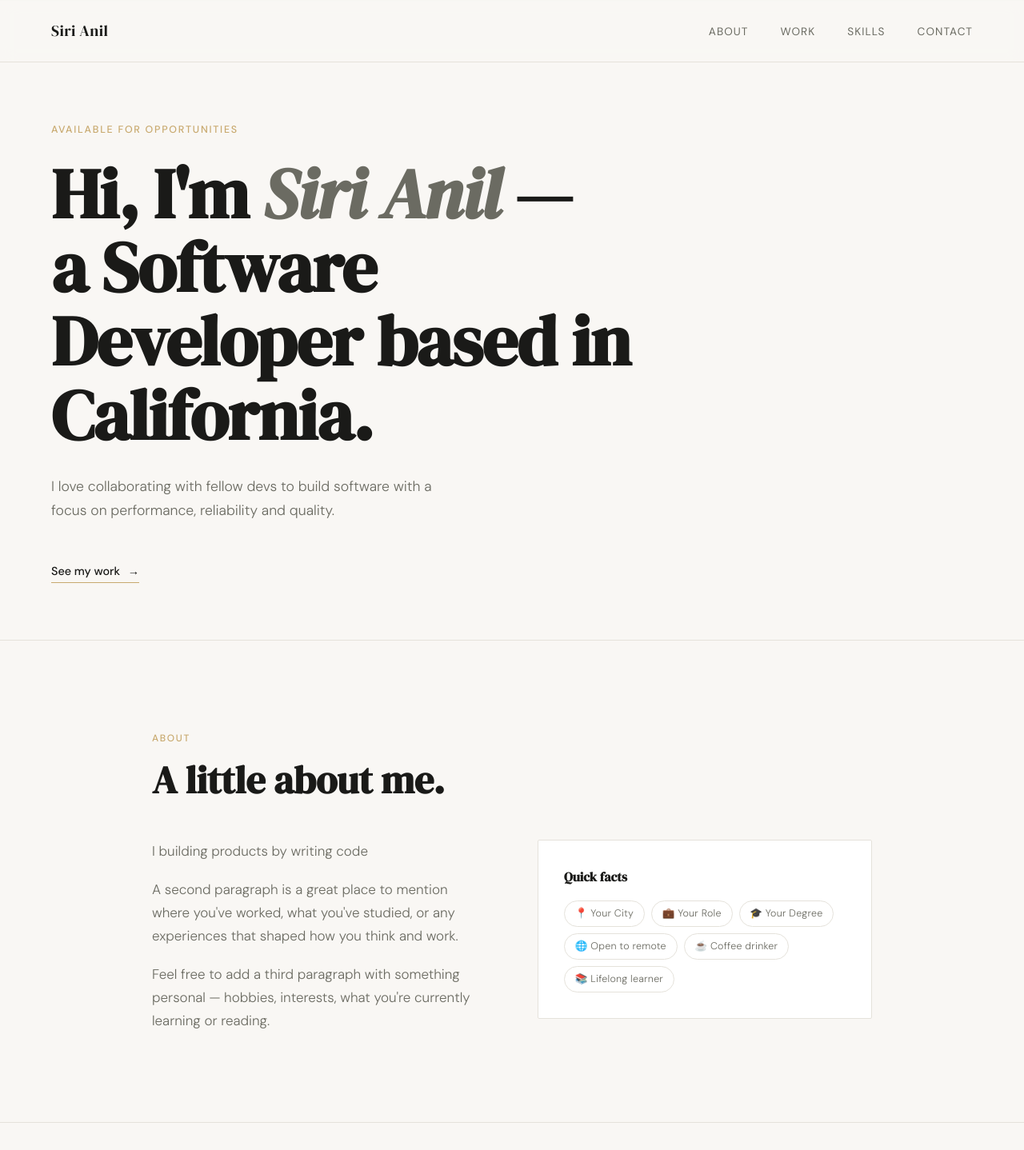
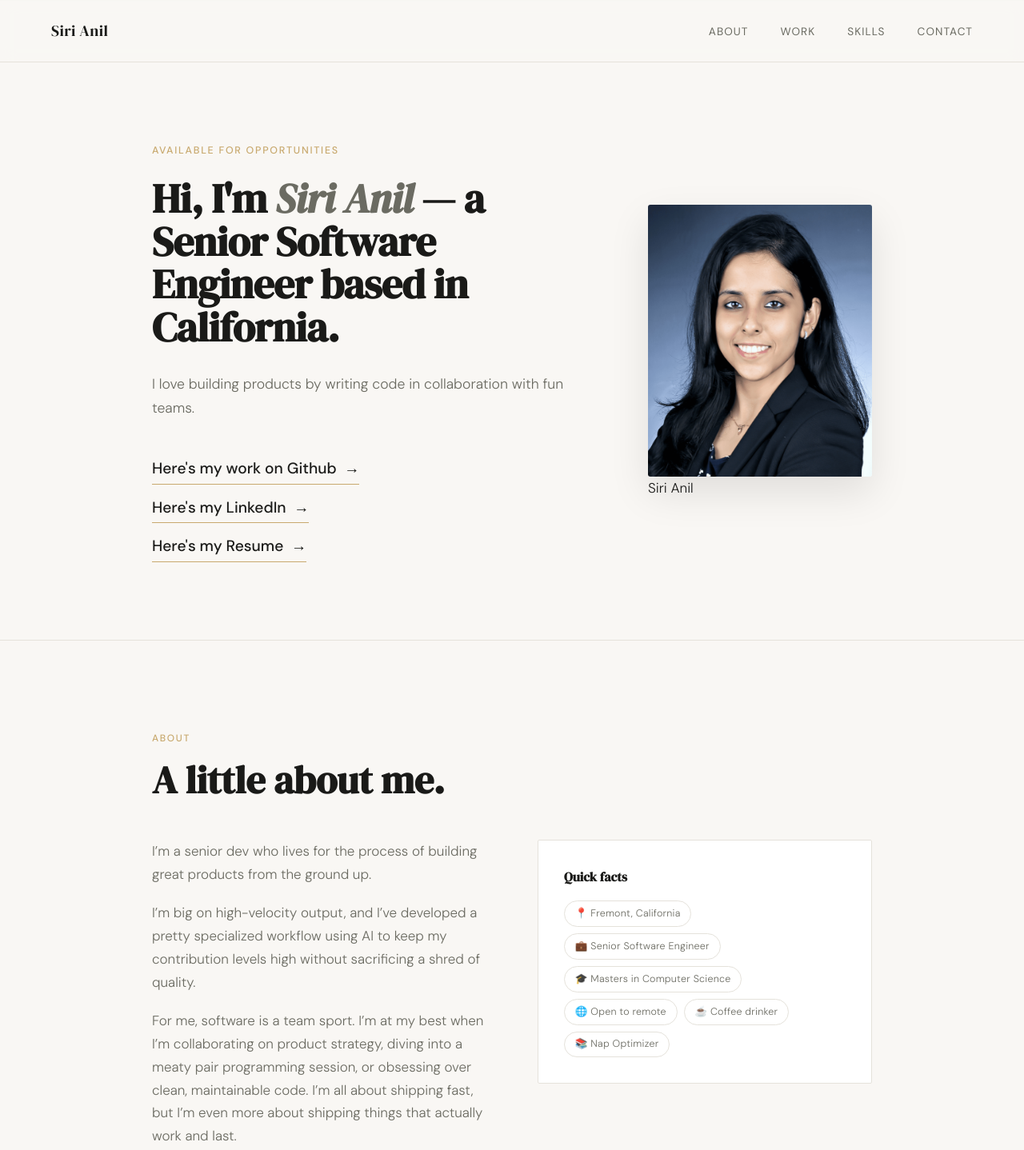
Before and after one commit to sirianil/sirianil.github.io, a plain HTML site: page index.html in a window 1280 px wide. Shown: the top 1438 px of the page at 80% size. Drawn offline with Linux system fonts and the light colour scheme.

Commit message:
Add details

```diff
--- a/index.html
+++ b/index.html
@@ -79,7 +79,29 @@
     }
 
     .hero-inner {
-      max-width: 780px;
+      width: 100%;
+      max-width: 900px;
+      margin: 0 auto;
+      display: grid;
+      grid-template-columns: 1fr auto;
+      gap: 5rem;
+      align-items: center;
+    }
+
+    .hero-photo-wrap {
+      opacity: 0;
+      animation: fadeUp 0.7s ease 0.6s forwards;
+      flex-shrink: 0;
+    }
+
+    .hero-photo {
+      width: 280px;
+      height: 340px;
+      object-fit: cover;
+      border-radius: 3px;
+      display: block;
+      filter: grayscale(15%);
+      box-shadow: 0 20px 50px rgba(0,0,0,0.10);
     }
 
     .hero-label {
@@ -95,7 +117,7 @@
 
     .hero h1 {
       font-family: 'DM Serif Display', serif;
-      font-size: clamp(3rem, 7vw, 5.5rem);
+      font-size: clamp(3rem, 4vw, 5.5rem);
       line-height: 1.05;
       letter-spacing: -0.01em;
       margin-bottom: 1.8rem;
@@ -123,7 +145,7 @@
       gap: 0.6rem;
       text-decoration: none;
       color: var(--ink);
-      font-size: 0.9rem;
+      font-size: 1.2rem;
       font-weight: 500;
       border-bottom: 1.5px solid var(--accent);
       padding-bottom: 2px;
@@ -371,7 +393,10 @@
     }
 
     /* ── RESPONSIVE ── */
-    @media (max-width: 700px) {
+    @media (max-width: 800px) {
+      .hero-inner { grid-template-columns: 1fr; gap: 2.5rem; }
+      .hero-photo-wrap { order: -1; }
+      .hero-photo, .hero-photo-placeholder { width: 140px; height: 170px; }
       .about-grid, .contact-inner { grid-template-columns: 1fr; gap: 2.5rem; }
       .nav-links { display: none; }
     }
@@ -393,10 +418,29 @@
   <!-- HERO -->
   <section class="hero">
     <div class="hero-inner">
-      <p class="hero-label">Available for opportunities</p>
-      <h1>Hi, I'm <em>Siri Anil</em> —<br>a Software Developer based in California.</h1>
-      <p class="hero-bio">I love collaborating with fellow devs to build software with a focus on performance, reliability and quality.</p>
-      <a href="#work" class="hero-cta">See my work</a>
+      <div class="hero-text">
+        <p class="hero-label">Available for opportunities</p>
+        <h1>Hi, I'm <em>Siri Anil</em> — a Senior Software Engineer based in California.</h1>
+        <p class="hero-bio">I love building products by writing code in collaboration with fun teams.</p>
+        <div style="display: flex; flex-direction: column; align-items: flex-start; gap: 0.8rem;">
+          <a href="https://github.com/sirianil" class="hero-cta">Here's my work on Github</a>
+          <a href="https://www.linkedin.com/in/siri-anil-244326a1/" class="hero-cta">Here's my LinkedIn</a>
+          <a href="siri-anil-resume.pdf" class="hero-cta">Here's my Resume</a>
+        </div>
+      </div>
+      <div class="hero-photo-wrap">
+        <!--
+          TO ADD YOUR PHOTO:
+          Replace the placeholder div below with:
+          <img src="photo.jpg" alt="Your Name" class="hero-photo">
+          and put your photo file in the same folder as index.html
+        -->
+        <div class="hero-photo-placeholder">
+          <img src="pic.png" class="hero-photo">
+          </svg>
+          <span>Siri Anil</span>
+        </div>
+      </div>
     </div>
   </section>
 
@@ -407,19 +451,19 @@
       <h2 class="section-title reveal">A little about me.</h2>
       <div class="about-grid">
         <div class="about-text reveal">
-          <p>I building products by writing code </p>
-          <p>A second paragraph is a great place to mention where you've worked, what you've studied, or any experiences that shaped how you think and work.</p>
-          <p>Feel free to add a third paragraph with something personal — hobbies, interests, what you're currently learning or reading.</p>
+          <p>I’m a senior dev who lives for the process of building great products from the ground up. </p>
+          <p>I’m big on high-velocity output, and I’ve developed a pretty specialized workflow using AI to keep my contribution levels high without sacrificing a shred of quality.</p>
+          <p>For me, software is a team sport. I’m at my best when I’m collaborating on product strategy, diving into a meaty pair programming session, or obsessing over clean, maintainable code. I’m all about shipping fast, but I’m even more about shipping things that actually work and last.</p>
         </div>
         <div class="about-aside reveal">
           <h3>Quick facts</h3>
           <div class="tag-list">
-            <span class="tag">📍 Your City</span>
-            <span class="tag">💼 Your Role</span>
-            <span class="tag">🎓 Your Degree</span>
+            <span class="tag">📍 Fremont, California</span>
+            <span class="tag">💼 Senior Software Engineer</span>
+            <span class="tag">🎓 Masters in Computer Science</span>
             <span class="tag">🌐 Open to remote</span>
             <span class="tag">☕ Coffee drinker</span>
-            <span class="tag">📚 Lifelong learner</span>
+            <span class="tag">📚 Nap Optimizer</span>
           </div>
         </div>
       </div>
@@ -442,16 +486,16 @@
 
         <a href="#" class="project-card reveal">
           <p class="project-number">Project 02</p>
-          <h3>Project Title Two</h3>
-          <p>A short description of what this project is, what problem it solves, and what technologies or methods you used.</p>
-          <span class="project-link">View project →</span>
+          <h3>Technical Reference Docs</h3>
+          <p>Upgraded technical reference docs to use modern technology and resolved tons of tech debt reducing maintaince overhead significantly.</p>
+          <span class="https://developer.squareup.com/reference/sdks/web/payments">View project →</span>
         </a>
 
         <a href="#" class="project-card reveal">
           <p class="project-number">Project 03</p>
-          <h3>Project Title Three</h3>
-          <p>A short description of what this project is, what problem it solves, and what technologies or methods you used.</p>
-          <span class="project-link">View project →</span>
+          <h3>Bloomberg Intelligence Alerts</h3>
+          <p>Led a team of developers to design and implement a highly scalable and available subscription system for alerts on published research articles.</p>
+          <span class="https://www.bloomberg.com/professional/products/bloomberg-terminal/research/bloomberg-intelligence/#overview">View project →</span>
         </a>
 
       </div>
@@ -516,7 +560,7 @@
       <div class="contact-inner">
         <div class="contact-text reveal">
           <p>I'm always open to interesting projects, collaborations, or just a good conversation. Drop me a line — I try to reply to everything.</p>
-          <a href="mailto:siri.rao13@gmail.com" class="contact-email">you@email.com</a>
+          <a href="mailto:siri.rao13@gmail.com" class="contact-email">siri.rao13@gmail.com</a>
         </div>
         <div class="social-links reveal">
           <a href="https://github.com/sirianil" target="_blank" class="social-link">
```
Also changed, not shown: pic.png (added), 2 other files.
